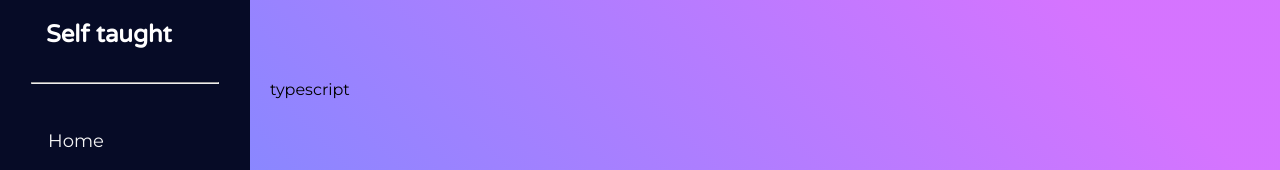
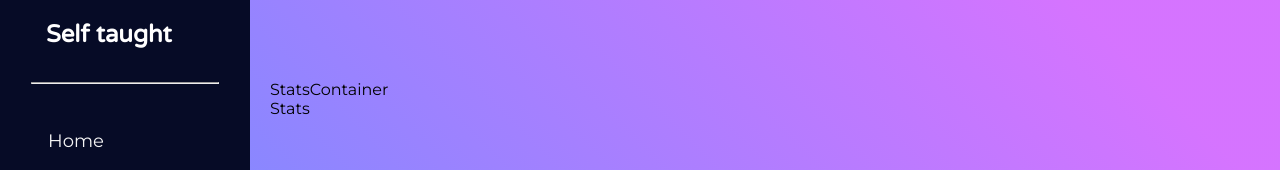
Before and after one commit to davemarong/Self-Taught-App, a React (Create React App) app: page /stats in a window 1280 px wide. Shown: the top 170 px of the page. Built offline with nearby package versions, Linux system fonts and the light colour scheme; what react-swipeable-views-utils would draw is missing.

Commit message:
Fix bug were topics weren't added to projects

```diff
--- a/package.json
+++ b/package.json
@@ -15,6 +15,10 @@
     "@testing-library/jest-dom": "^5.12.0",
     "@testing-library/react": "^11.2.6",
     "@testing-library/user-event": "^12.8.3",
+    "@types/jest": "^27.4.0",
+    "@types/node": "^17.0.6",
+    "@types/react": "^17.0.38",
+    "@types/react-dom": "^17.0.11",
     "axios": "^0.21.1",
     "date-fns": "^2.28.0",
     "framer-motion": "^4.1.17",
@@ -28,6 +32,7 @@
     "react-scripts": "4.0.3",
     "react-spring": "^9.1.2",
     "react-swipeable-views": "^0.13.9",
+    "typescript": "^4.5.4",
     "web-vitals": "^1.1.1"
   },
   "scripts": {
--- a/src/components/projects/CreateProject/CreateProject.js
+++ b/src/components/projects/CreateProject/CreateProject.js
@@ -107,7 +107,7 @@ export default function CreateProject({
           )}
           <GreenButton
             func={() => {
-              saveProject(project);
+              saveProject(project, projectTopics);
               closeCreateProjectModal();
             }}
           >
--- a/src/components/projects/CreateProject/useCreateProjectLogic.js.js
+++ b/src/components/projects/CreateProject/useCreateProjectLogic.js.js
@@ -24,7 +24,6 @@ export default function CreateProjectLogic() {
   const [projectSummary, setProjectSummary] = useState("");
   const [projectFinalDate, setProjectFinalDate] = useState("");
   const [projectFinishedDate, setProjectFinishedDate] = useState("");
-  const [projectTopics, setProjectTopics] = useState([]);
 
   // Redux
   const dispatch = useDispatch();
@@ -51,7 +50,7 @@ export default function CreateProjectLogic() {
 
   // Functions
   // Saving a project
-  const saveProject = (project) => {
+  const saveProject = (project, projectTopics) => {
     const newProject = {
       title: projectName,
       summary: projectSummary,
@@ -74,6 +73,7 @@ export default function CreateProjectLogic() {
     } else {
       projects.futureProjects.push(newProject);
     }
+
     dispatch(change_projects(projects));
     updateProjectsInServer(projects);
   };
--- /dev/null
+++ b/src/components/stats/Stats.tsx
@@ -0,0 +1,5 @@
+import React from "react";
+
+export default function Stats() {
+  return <div>Stats</div>;
+}
--- a/src/components/stats/StatsContainer.tsx
+++ b/src/components/stats/StatsContainer.tsx
@@ -1,5 +1,5 @@
 import React from "react";
 
 export default function StatsContainer() {
-  return <div>typescript</div>;
+  return <div>StatsContainer</div>;
 }
--- /dev/null
+++ b/src/components/stats/Topics.tsx
@@ -0,0 +1,10 @@
+import React from "react";
+
+export default function Topics() {
+  // interface Projects {
+  //   completedProjects: array;
+  //   futureProjects: array;
+  // }
+  // console.log(projects);
+  return <div>Topics</div>;
+}
--- a/src/pages/Stats.js
+++ b/src/pages/Stats.js
@@ -1,8 +1,12 @@
-import React from "react";
-import MainSubjects from "../components/mainSubjects/MainSubjects";
+import React, { useState } from "react";
 import useMediaQuery from "@material-ui/core/useMediaQuery";
 import { makeStyles } from "@material-ui/core/styles";
+// Components
 import StatsContainer from "../components/stats/StatsContainer.tsx";
+import StatsComponent from "../components/stats/Stats.tsx";
+import Topics from "../components/stats/Topics.tsx";
+// Redux
+import { useSelector } from "react-redux";
 
 const useStyles = makeStyles({
   full: {
@@ -15,11 +19,22 @@ const useStyles = makeStyles({
 });
 
 export default function Stats() {
+  // UseState
+  const [stats, setStats] = useState({});
+
+  // Redux
+  const mainSubjects = useSelector((state) => state.mainSubjects);
+  const secondarySubjects = useSelector((state) => state.secondarySubjects);
+  const projects = useSelector((state) => state.projects);
+
+  // Styles
   const matches = useMediaQuery("(min-width:1224px)");
   const classes = useStyles();
   return (
     <div className={matches ? classes.full : classes.mobile}>
       <StatsContainer></StatsContainer>
+      <StatsComponent></StatsComponent>
+      {/* <Topics projects={projects}></Topics> */}
     </div>
   );
 }
--- /dev/null
+++ b/src/react-app-env.d.ts
@@ -0,0 +1 @@
+/// <reference types="react-scripts" />
```
Also changed, not shown: tsconfig.json (added, +26 -0 lines), 1 other file (tests, documents, lock files or other folders).
